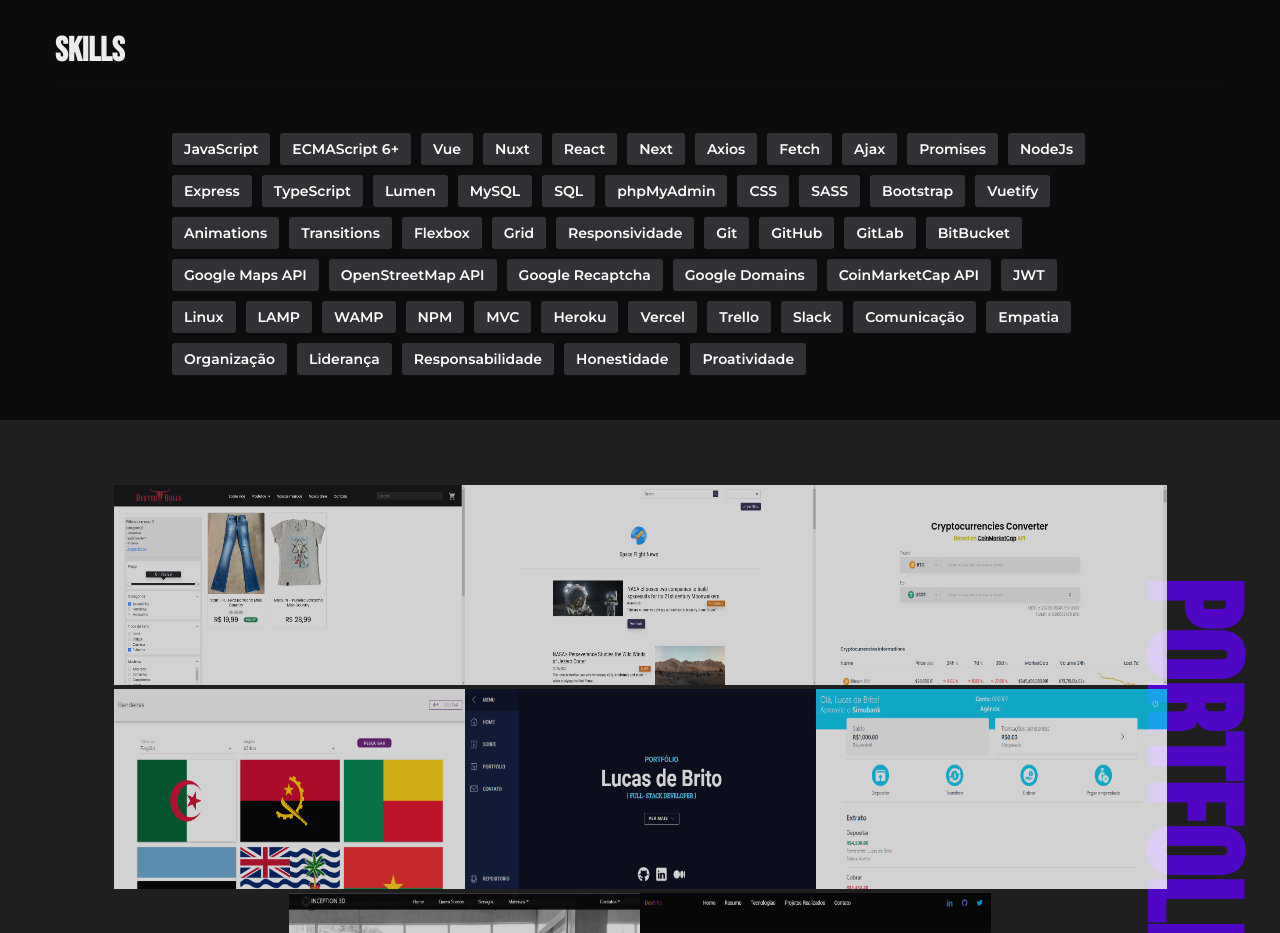
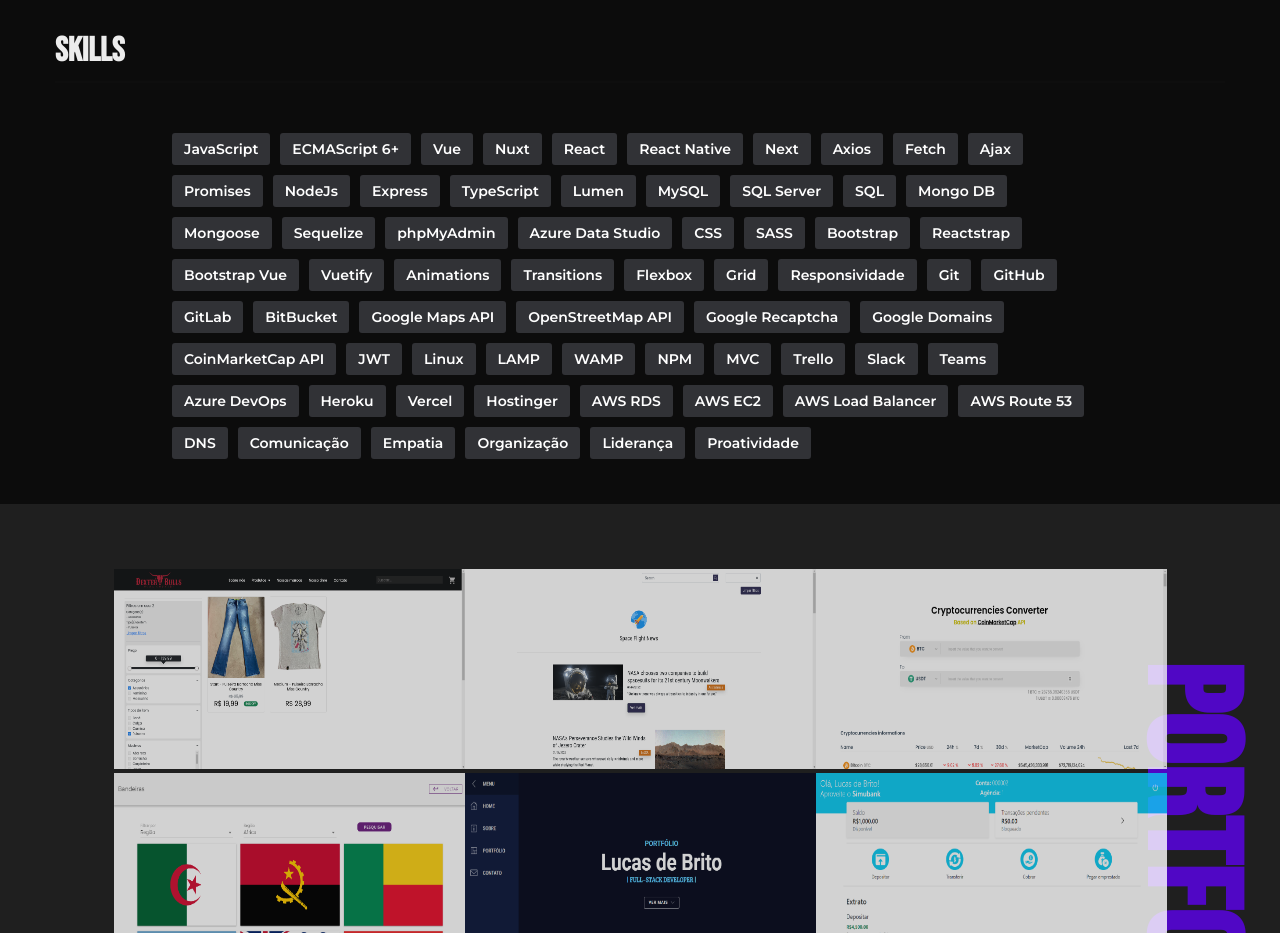
Before and after one commit to lucasbrito3001/portfolio-spa, a Vue app: page / in a window 1280 px wide. Shown: the part 2480-3413 px from the top of the page. Built offline with nearby package versions, Linux system fonts and the light colour scheme.

Commit message:
Skills # feat: Add new skills

```diff
--- a/src/components/Skills.vue
+++ b/src/components/Skills.vue
@@ -94,6 +94,7 @@
             "Vue",
             "Nuxt",
             "React",
+            "React Native",
             "Next",
             "Axios",
             "Fetch",
@@ -104,11 +105,18 @@
             "TypeScript",
             "Lumen",
             "MySQL",
+            "SQL Server",
             "SQL",
+            "Mongo DB",
+            "Mongoose",
+            "Sequelize",
             "phpMyAdmin",
+            "Azure Data Studio",
             "CSS",
             "SASS",
             "Bootstrap",
+            "Reactstrap",
+            "Bootstrap Vue",
             "Vuetify",
             "Animations",
             "Transitions",
@@ -130,16 +138,22 @@
             "WAMP",
             "NPM",
             "MVC",
+            "Trello",
+            "Slack",
+            "Teams",
+            "Azure DevOps",
             "Heroku",
             "Vercel",
-            "Trello",
-            "Slack",
+            "Hostinger",
+            "AWS RDS",
+            "AWS EC2",
+            "AWS Load Balancer",
+            "AWS Route 53",
+            "DNS",
             "Comunicação",
             "Empatia",
             "Organização",
             "Liderança",
-            "Responsabilidade",
-            "Honestidade",
             "Proatividade",
         ],
     }),
```
